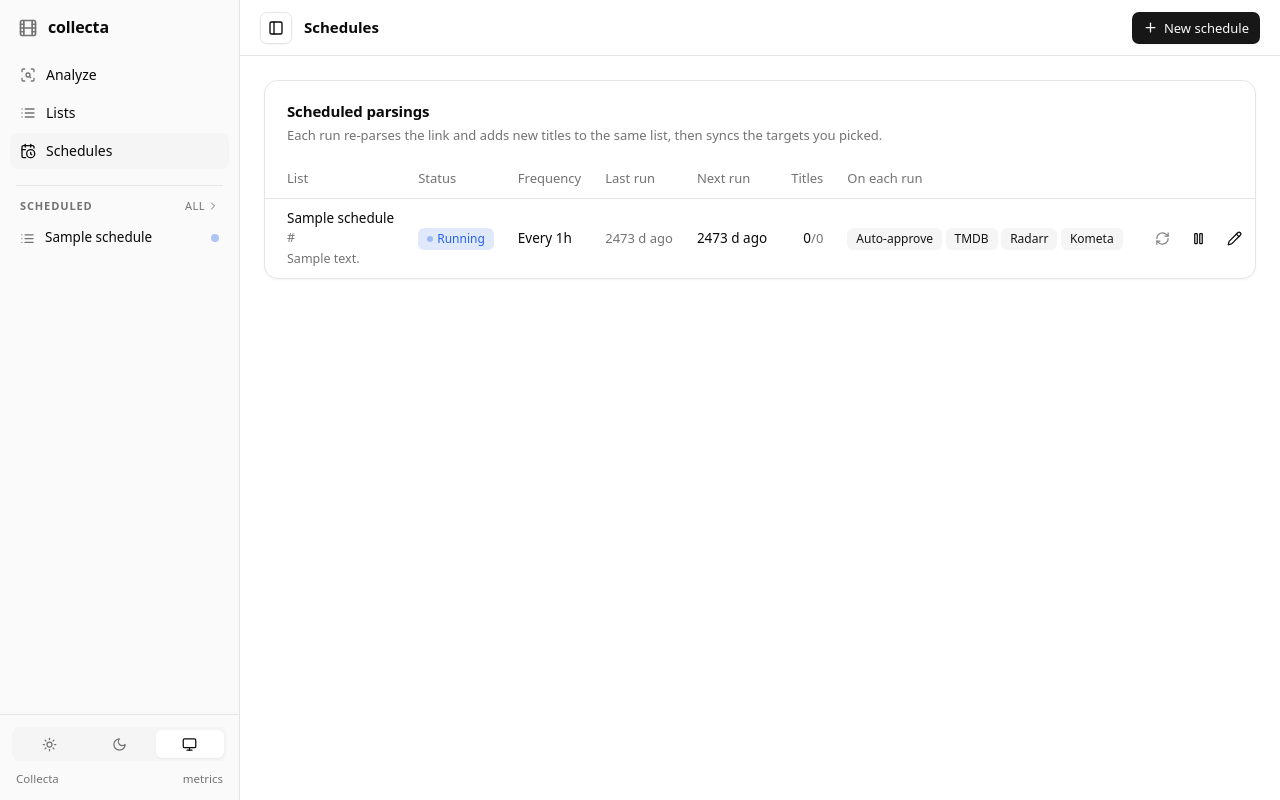
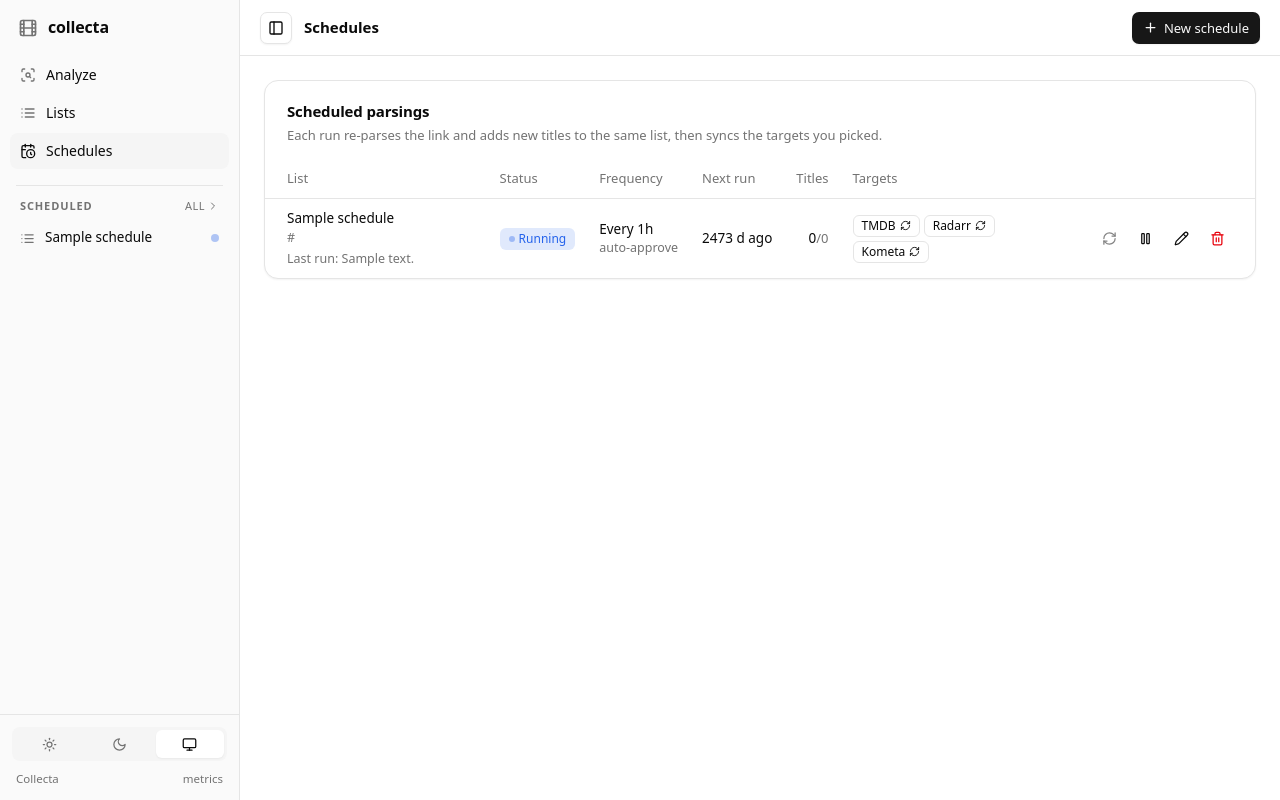
Before and after one commit to liamniou/collecta, a Flask app: page /schedules in a window 1280 px wide. Run offline with Flask 3, Linux system fonts and the light colour scheme; tables that the repository leaves empty hold one stand-in row (values such as "Sample post"); data that the repository does not hold is empty; parts of the project's set-up code (start-up, migrations or seed data) failed here and were passed over; some libraries are stand-ins or nearby versions.

Commit message:
Schedules: show where each list is published, not just the last run log
The row text only reflected the last scheduled run, so a list published by
hand (or before publishing was enabled on its schedule) looked unpublished.
A Targets column now shows TMDB/Radarr/Kometa from the list's publish history
(green = published, TMDB links to the list, refresh icon = re-synced on each
run). The run log is labelled "Last run:", auto-approve moved under
Frequency, and the table no longer overflows at 1280-1440px.

Co-authored-by: Copilot <223556219+Copilot@users.noreply.github.com>

```diff
--- a/app/main.py
+++ b/app/main.py
@@ -739,6 +739,7 @@ def _schedule_dict(session, s: Schedule) -> dict:
         "job_id": s.job_id if job else "",
         "list_name": job.list_name if job else "",
         "tmdb_list_id": (job.tmdb_list_id or "") if job else "",
+        "published": sorted({p.target for p in job.publishes if p.status == "ok"}) if job else [],
         "count": len(matches),
         "approved": sum(1 for m in matches if m.state == APPROVED),
         "review": sum(1 for m in matches if m.state == REVIEW),
--- a/app/templates/base.html
+++ b/app/templates/base.html
@@ -163,6 +163,7 @@
 
     .badge { display:inline-flex; align-items:center; gap:4px; height:22px; padding:0 8px; border-radius:6px; font-size:12px;
       font-weight:500; white-space:nowrap; border:1px solid transparent; background:var(--secondary); color:var(--secondary-foreground); }
+    a.badge { text-decoration:none; } a.badge:hover { filter:brightness(1.1); text-decoration:underline; text-underline-offset:2px; }
     .badge.solid { background:var(--primary); color:var(--primary-foreground); }
     .badge.outline { background:transparent; border-color:var(--border); color:var(--foreground); }
     .badge.destructive { background:color-mix(in srgb, var(--destructive) 12%, transparent); color:var(--destructive); }
--- a/app/templates/schedules.html
+++ b/app/templates/schedules.html
@@ -8,7 +8,10 @@
 <style>
   tr.highlight td { background:color-mix(in srgb, var(--info) 8%, transparent); }
   tr.paused td:not(:last-child) { opacity:.55; }
-  .msg-line { font-size:12.5px; color:var(--muted-foreground); margin-top:3px; max-width:560px; white-space:normal;
+  #list .cell-main, #list .cell-sub { max-width:min(340px, 26vw); }
+  .targets { display:flex; flex-wrap:wrap; gap:4px; max-width:150px; }
+  @media (max-width: 1400px) { .hide-md { display:none; } }
+  .msg-line { font-size:12.5px; color:var(--muted-foreground); margin-top:3px; max-width:min(340px, 26vw); white-space:normal;
     display:-webkit-box; -webkit-line-clamp:2; -webkit-box-orient:vertical; overflow:hidden; }
   .msg-line.error { color:var(--destructive); }
   .checks { display:grid; grid-template-columns:1fr 1fr; gap:14px 20px; }
@@ -31,8 +34,8 @@
       <div class="table-wrap">
         <table class="table">
           <thead><tr>
-            <th>List</th><th>Status</th><th class="hide-sm">Frequency</th><th class="hide-sm">Last run</th><th>Next run</th>
-            <th class="num">Titles</th><th class="hide-sm">On each run</th><th></th>
+            <th>List</th><th>Status</th><th class="hide-sm">Frequency</th><th class="hide-sm hide-md">Last run</th><th>Next run</th>
+            <th class="num">Titles</th><th class="hide-sm" title="Green = published · ↻ = re-synced on each run">Targets</th><th></th>
           </tr></thead>
           <tbody id="list"><tr><td colspan="8" class="empty">Loading…</td></tr></tbody>
         </table>
@@ -311,21 +314,32 @@
       const active = s.last_status === 'running' || s.last_status === 'queued';
       const [label, kind] = STATUS[s.last_status] || ['Never run', 'outline'];
       const dotState = s.enabled ? (s.last_status || 'never') : 'paused';
-      const tags = [s.auto_approve && 'Auto-approve', s.publish_tmdb && 'TMDB', s.publish_radarr && 'Radarr', s.publish_kometa && 'Kometa']
-        .filter(Boolean).map(t => '<span class="badge">' + t + '</span>').join(' ');
       const hl = location.hash === '#s-' + s.id ? ' highlight' : '';
+      // Where the list actually lives (its publish history, not the last run's log) + what each run re-syncs.
+      const published = new Set(s.published || []);
+      const pub = [['tmdb', 'TMDB'], ['radarr', 'Radarr'], ['kometa', 'Kometa']].map(([t, label]) => {
+        const done = published.has(t), auto = s['publish_' + t];
+        if (!done && !auto) return '';
+        const title = (done ? 'Published' : 'Not published yet') + (auto ? ' · re-synced on each run' : '');
+        const inner = label + (auto ? ' ' + ICON('refresh', 11) : '');
+        if (t === 'tmdb' && s.tmdb_list_id)
+          return '<a class="badge ' + (done ? 'success' : 'outline') + '" href="https://www.themoviedb.org/list/' + esc(s.tmdb_list_id) +
+            '" target="_blank" rel="noopener" title="' + title + ' · open TMDB list ' + esc(s.tmdb_list_id) + '">' + inner + '</a>';
+        return '<span class="badge ' + (done ? 'success' : 'outline') + '" title="' + title + '">' + inner + '</span>';
+      }).filter(Boolean).join(' ');
       return '<tr id="s-' + s.id + '" class="' + (s.enabled ? '' : 'paused') + hl + '">' +
         '<td>' + nameHtml +
           '<a class="cell-sub" href="' + esc(s.source_url) + '" target="_blank" rel="noopener">' + esc(s.source_url) + '</a>' +
-          (s.last_message ? '<div class="msg-line' + (s.last_status === 'error' ? ' error' : '') + '" title="' + esc(s.last_message) + '">' + esc(s.last_message) + '</div>' : '') +
+          (s.last_message ? '<div class="msg-line' + (s.last_status === 'error' ? ' error' : '') + '" title="' + esc(s.last_message) + '">Last run: ' + esc(s.last_message) + '</div>' : '') +
         '</td>' +
         '<td class="shrink"><span class="badge ' + kind + '"><span class="dot ' + dotState + '"></span>' + (s.enabled ? label : 'Paused') + '</span></td>' +
-        '<td class="shrink hide-sm">' + freqLabel(s.interval_hours) + '</td>' +
-        '<td class="shrink hide-sm muted">' + rel(s.last_run_at) + '</td>' +
+        '<td class="shrink hide-sm">' + freqLabel(s.interval_hours) +
+          (s.auto_approve ? '<span class="cell-sub">auto-approve</span>' : '<span class="cell-sub">manual review</span>') + '</td>' +
+        '<td class="shrink hide-sm hide-md muted">' + rel(s.last_run_at) + '</td>' +
         '<td class="shrink">' + (s.enabled ? rel(s.next_run_at) : '<span class="muted">—</span>') + '</td>' +
         '<td class="num shrink">' + s.approved + '<span class="muted">/' + s.count + '</span>' +
           (s.review ? ' <span class="badge warning">' + s.review + ' to review</span>' : '') + '</td>' +
-        '<td class="shrink hide-sm">' + (tags || '<span class="muted">—</span>') + '</td>' +
+        '<td class="hide-sm"><div class="targets">' + (pub || '<span class="muted">—</span>') + '</div></td>' +
         '<td class="shrink"><div class="row-actions">' +
           '<button class="btn ghost sm icon-only" data-act="run" data-id="' + s.id + '" title="Run now"' + (active ? ' disabled' : '') + '>' + ICON(active ? 'refresh' : 'play', 15) + '</button>' +
           '<button class="btn ghost sm icon-only" data-act="toggle" data-id="' + s.id + '" title="' + (s.enabled ? 'Pause' : 'Resume') + '">' + ICON(s.enabled ? 'pause' : 'play', 15) + '</button>' +
```
